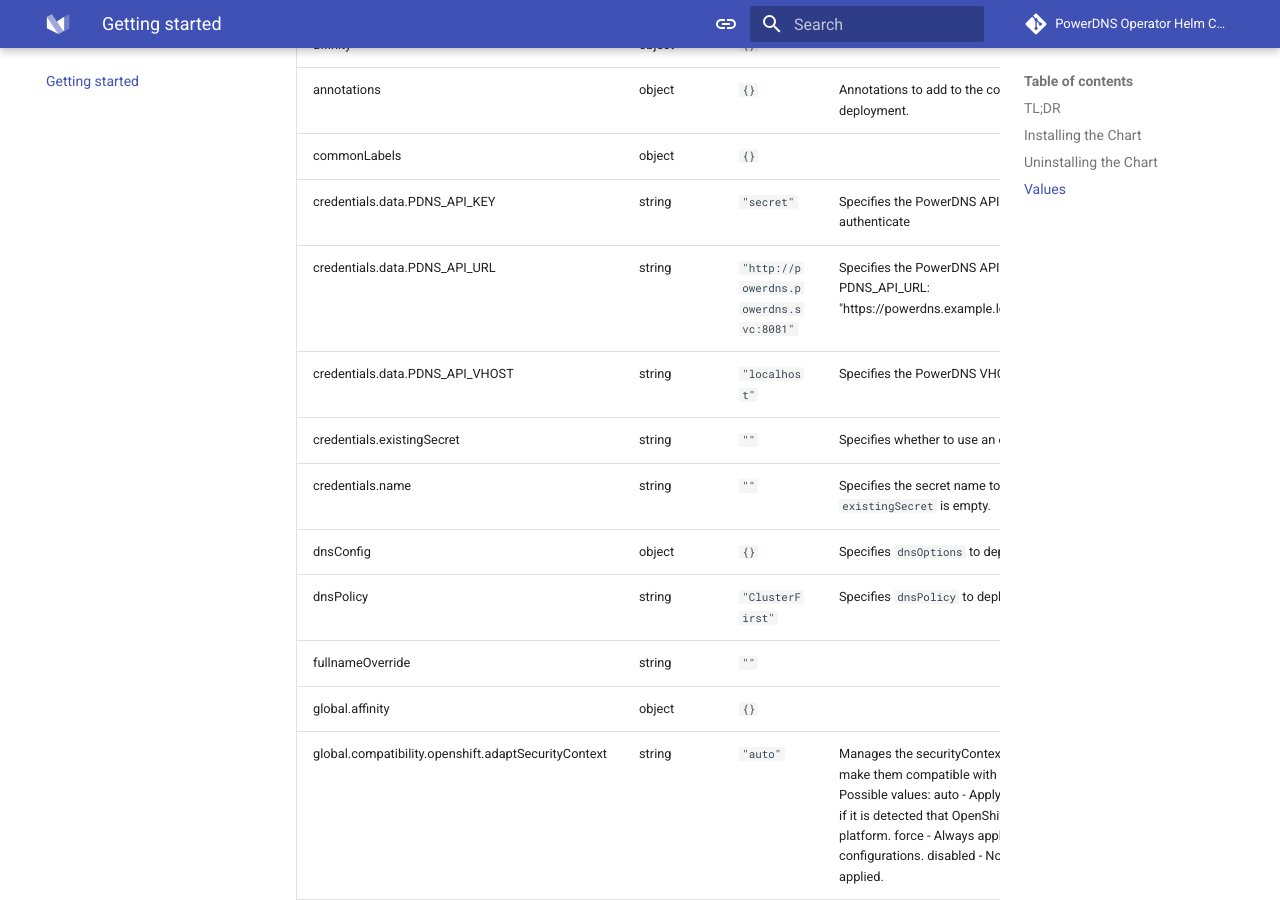
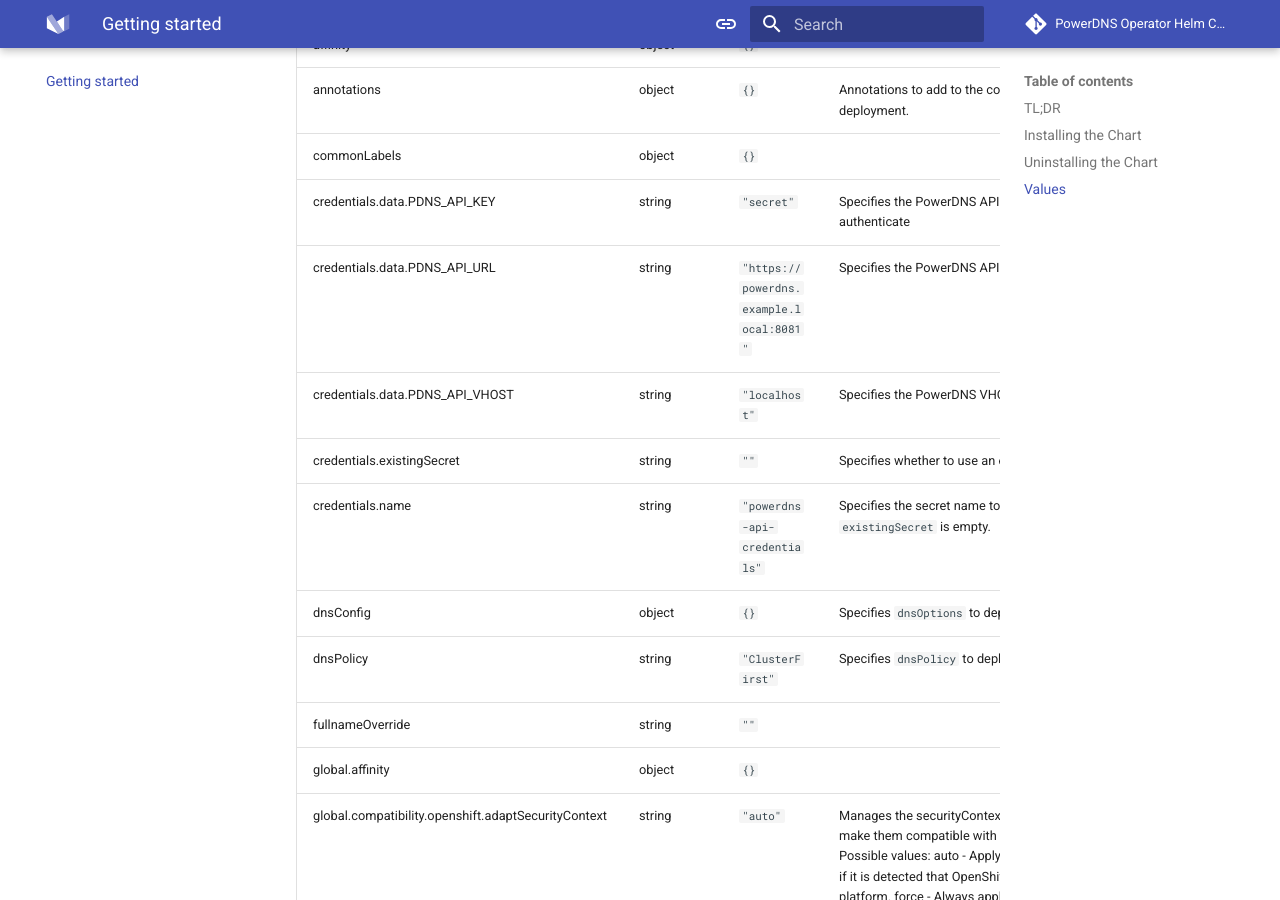
Before and after one commit to powerdns-operator/PowerDNS-Operator-helm-chart, an MkDocs documentation site: the page built from docs/README.md, in a window 1280 px wide and 900 px high, scrolled down 974 px. Built offline with MkDocs 1.6.1 and Material for MkDocs 9.7.7, drawn with Linux system fonts in a browser that asks for light colours; comment, search, counter and statistics services are not loaded.

Commit message:
chore: Release 0.2.0 (#4)
* chore: release-0.2.0 (#2)

* chore: release-0.2.0

Signed-off-by: Anthony TREUILLIER <anthony.treuillier.ext@orange.com>

* ci: helm-lint on PRs

Signed-off-by: Anthony TREUILLIER <anthony.treuillier.ext@orange.com>

* fix: YAML linter

Signed-off-by: Anthony TREUILLIER <anthony.treuillier.ext@orange.com>

---------

Signed-off-by: Anthony TREUILLIER <anthony.treuillier.ext@orange.com>

* ci: release Helm only on main branch (#3)

* chore: release-0.2.0

Signed-off-by: Anthony TREUILLIER <anthony.treuillier.ext@orange.com>

* ci: helm-lint on PRs

Signed-off-by: Anthony TREUILLIER <anthony.treuillier.ext@orange.com>

* fix: YAML linter

Signed-off-by: Anthony TREUILLIER <anthony.treuillier.ext@orange.com>

* ci: release Helm only on main branch

Signed-off-by: Anthony TREUILLIER <anthony.treuillier.ext@orange.com>

---------

Signed-off-by: Anthony TREUILLIER <anthony.treuillier.ext@orange.com>

---------

Signed-off-by: Anthony TREUILLIER <anthony.treuillier.ext@orange.com>

```diff
--- a/docs/README.md
+++ b/docs/README.md
@@ -2,7 +2,7 @@
 
 [//]: # (README.md generated by gotmpl. DO NOT EDIT.)
 
-![Type: application](https://img.shields.io/badge/Type-application-informational?style=flat-square) ![Version: 0.1.0](https://img.shields.io/badge/Version-0.1.0-informational?style=flat-square)
+![Type: application](https://img.shields.io/badge/Type-application-informational?style=flat-square) ![Version: 0.2.0](https://img.shields.io/badge/Version-0.2.0-informational?style=flat-square)
 
 Manage PowerDNS resources with Kubernetes
 
@@ -33,10 +33,10 @@
 | annotations | object | `{}` | Annotations to add to the controller deployment. |
 | commonLabels | object | `{}` |  |
 | credentials.data.PDNS_API_KEY | string | `"secret"` | Specifies the PowerDNS API key used to authenticate |
-| credentials.data.PDNS_API_URL | string | `"http://powerdns.powerdns.svc:8081"` | Specifies the PowerDNS API URL PDNS_API_URL: "https://powerdns.example.local:8081" |
+| credentials.data.PDNS_API_URL | string | `"https://powerdns.example.local:8081"` | Specifies the PowerDNS API URL |
 | credentials.data.PDNS_API_VHOST | string | `"localhost"` | Specifies the PowerDNS VHOST |
 | credentials.existingSecret | string | `""` | Specifies whether to use an existing secret. |
-| credentials.name | string | `""` | Specifies the secret name to create if `existingSecret` is empty. |
+| credentials.name | string | `"powerdns-api-credentials"` | Specifies the secret name to create if `existingSecret` is empty. |
 | dnsConfig | object | `{}` | Specifies `dnsOptions` to deployment |
 | dnsPolicy | string | `"ClusterFirst"` | Specifies `dnsPolicy` to deployment |
 | fullnameOverride | string | `""` |  |
```
Also changed, not shown: charts/powerdns-operator/README.md (+3 -3 lines), 9 other files.
